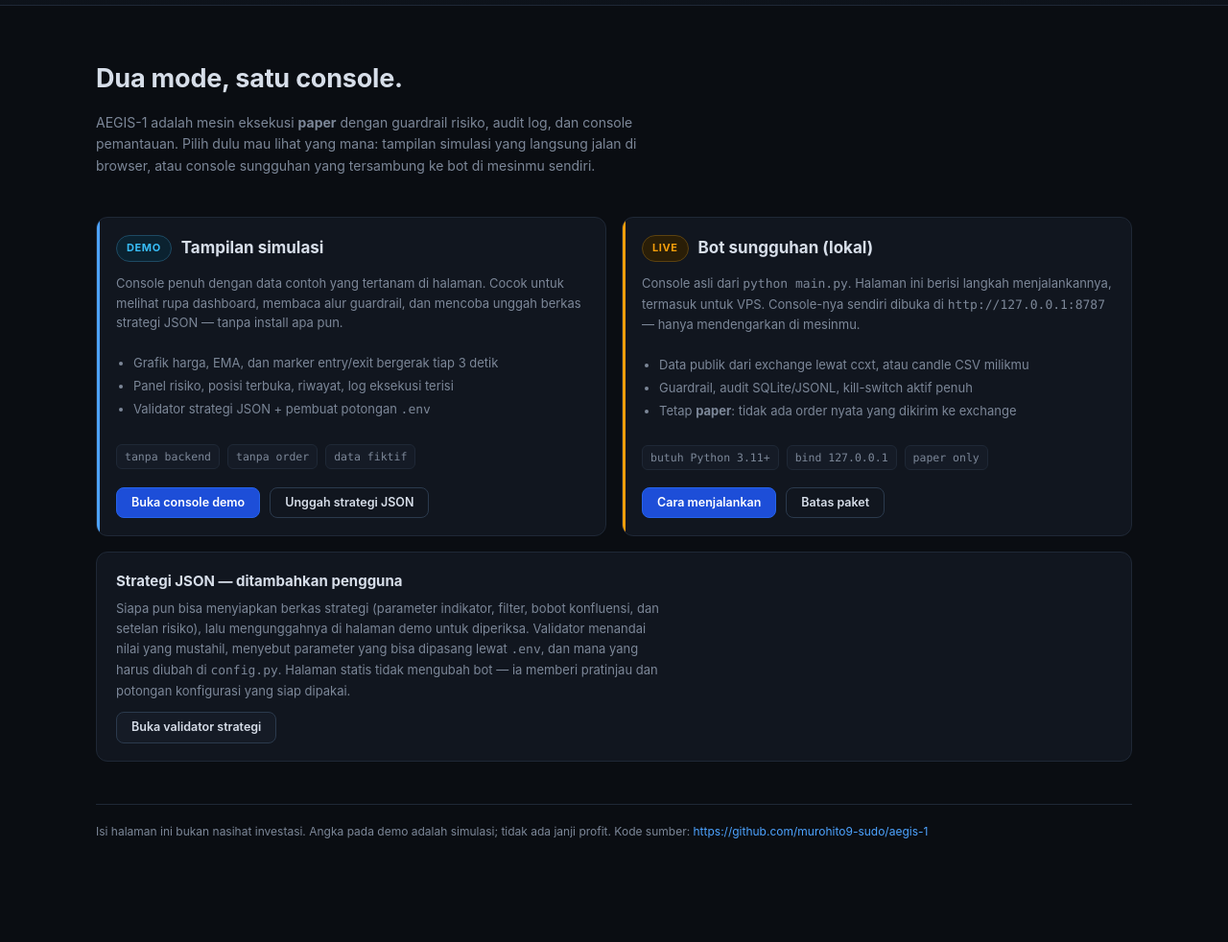
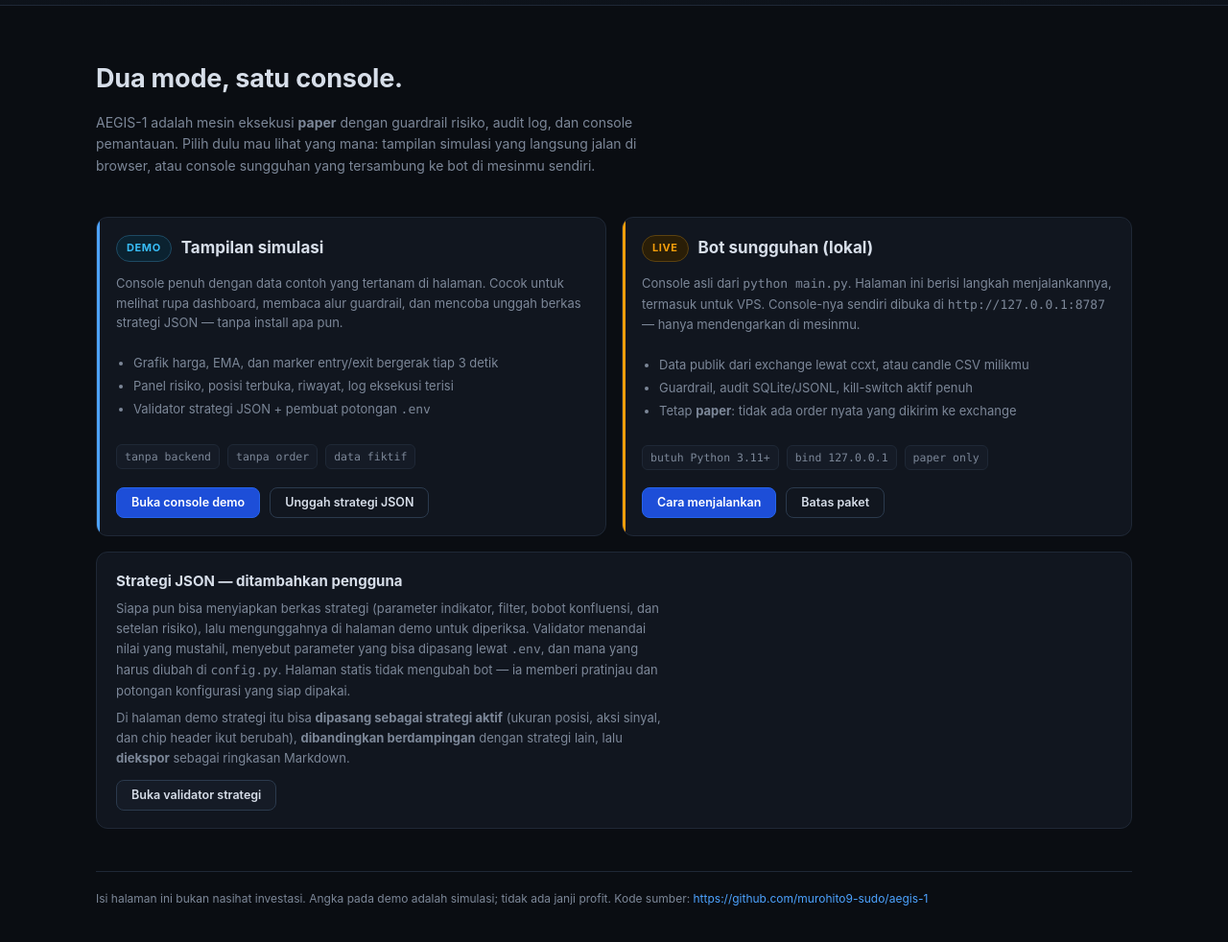
Before and after one commit to murohito9-sudo/aegis-1, a plain HTML site: page docs/index.html in a window 1280 px wide. Shown: the part 64-1046 px from the top of the page at 96% size. Before the commit the page ends 1004 px from the top, so only its background shows below. Drawn offline with Linux system fonts and the light colour scheme.

Commit message:
Landing: sebut fitur strategi aktif & perbandingan

```diff
--- a/docs/index.html
+++ b/docs/index.html
@@ -129,6 +129,10 @@
     dipasang lewat <span class="mono">.env</span>, dan mana yang harus diubah di
     <span class="mono">config.py</span>. Halaman statis tidak mengubah bot — ia memberi pratinjau
     dan potongan konfigurasi yang siap dipakai.</p>
+    <p class="lead" style="font-size:13px;margin:8px 0 0">Di halaman demo strategi itu bisa
+    <b>dipasang sebagai strategi aktif</b> (ukuran posisi, aksi sinyal, dan chip header ikut berubah),
+    <b>dibandingkan berdampingan</b> dengan strategi lain, lalu <b>diekspor</b> sebagai ringkasan
+    Markdown.</p>
     <div class="cta" style="margin-top:12px;display:flex;gap:10px;flex-wrap:wrap">
       <a class="btn" href="./demo.html#strategi">Buka validator strategi</a>
     </div>
```
